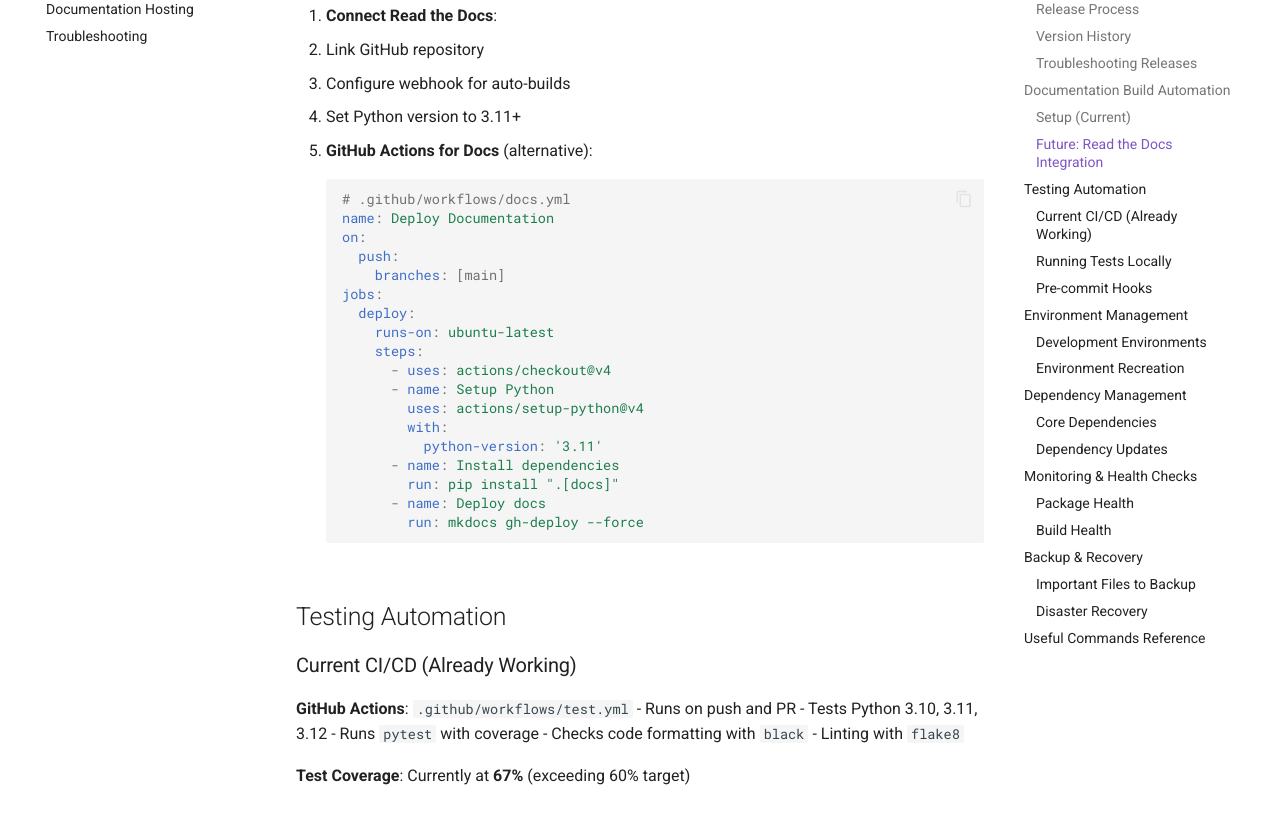
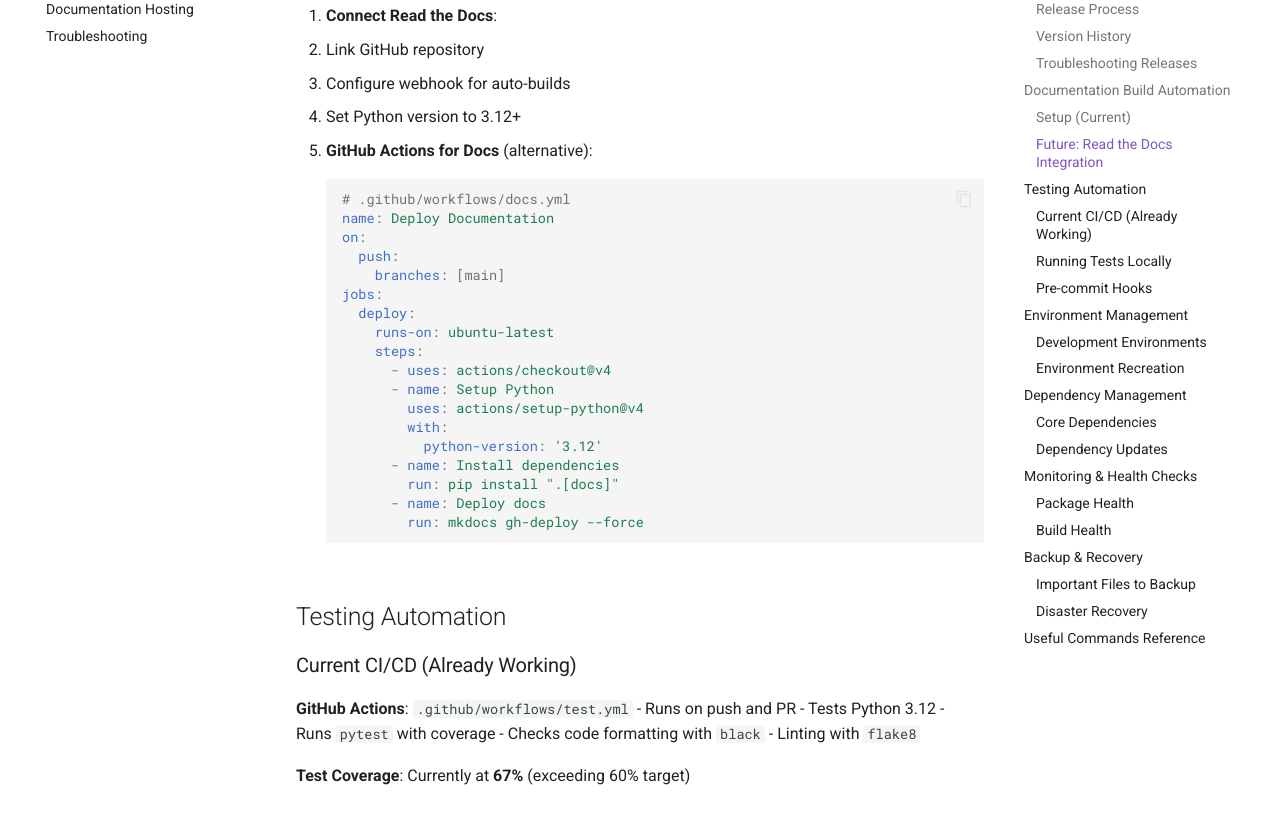
Before and after one commit to AmberLee2427/nancy-brain, an MkDocs documentation site: the page built from docs_site/development/workflow-automations.md, in a window 1280 px wide and 1400 px high, scrolled down 2183 px. Shown: the part 153-979 px from the top of the window. Built offline with MkDocs 1.6.1 and Material for MkDocs 9.7.7, drawn with Linux system fonts in a browser that asks for light colours; comment, search, counter and statistics services are not loaded; some of the changed text lies outside the part shown.

Commit message:
Update Python version to 3.12 across workflows, documentation, and configuration files

````diff
--- a/docs_site/development/workflow-automations.md
+++ b/docs_site/development/workflow-automations.md
@@ -18,7 +18,7 @@ We're using **GitHub Actions with Trusted Publishing** - no API tokens needed!
    - Triggers on git tags (`v*`)
    - Builds package with Python `build`
    - Publishes to PyPI using trusted publishing
-   - Runs on `ubuntu-latest` with Python 3.11
+   - Runs on `ubuntu-latest` with Python 3.12
 
 ### Release Process
 
@@ -97,7 +97,7 @@ python -m mkdocs serve --config-file mkdocs.yml --dev-addr localhost:8001
 1. **Connect Read the Docs**:
    - Link GitHub repository
    - Configure webhook for auto-builds
-   - Set Python version to 3.11+
+   - Set Python version to 3.12+
 
 2. **GitHub Actions for Docs** (alternative):
    ```yaml
@@ -114,7 +114,7 @@ python -m mkdocs serve --config-file mkdocs.yml --dev-addr localhost:8001
          - name: Setup Python
            uses: actions/setup-python@v4
            with:
-             python-version: '3.11'
+             python-version: '3.12'
          - name: Install dependencies
            run: pip install ".[docs]"
          - name: Deploy docs
@@ -127,7 +127,7 @@ python -m mkdocs serve --config-file mkdocs.yml --dev-addr localhost:8001
 
 **GitHub Actions**: `.github/workflows/test.yml`
 - Runs on push and PR
-- Tests Python 3.10, 3.11, 3.12
+- Tests Python 3.12
 - Runs `pytest` with coverage
 - Checks code formatting with `black`
 - Linting with `flake8`
--- a/pyproject.toml
+++ b/pyproject.toml
@@ -3,7 +3,7 @@ name = "nancy-brain"
 version = "0.2.0"
 description = "Turn any GitHub repository into a searchable knowledge base for AI agents"
 readme = "README.md"
-requires-python = ">=3.10"
+requires-python = ">=3.12"
 dynamic = ["authors"]   # <-- this makes Hatch load your metadata hook
 license = {text = "MIT"}
 keywords = ["AI", "RAG", "knowledge-base", "search", "embeddings", "research", "github"]
@@ -45,8 +45,6 @@ classifiers = [
     "License :: OSI Approved :: MIT License",
     "Operating System :: OS Independent",
     "Programming Language :: Python :: 3",
-    "Programming Language :: Python :: 3.10",
-    "Programming Language :: Python :: 3.11",
     "Programming Language :: Python :: 3.12",
     "Topic :: Scientific/Engineering :: Artificial Intelligence",
     "Topic :: Scientific/Engineering :: Information Analysis",
````
Also changed, not shown: TODO.md (+5 -3 lines), docs_site/development/hosting.md (+2 -2 lines), docs_site/installation.md (+1 -1 lines), netlify.toml, 6 other files.
